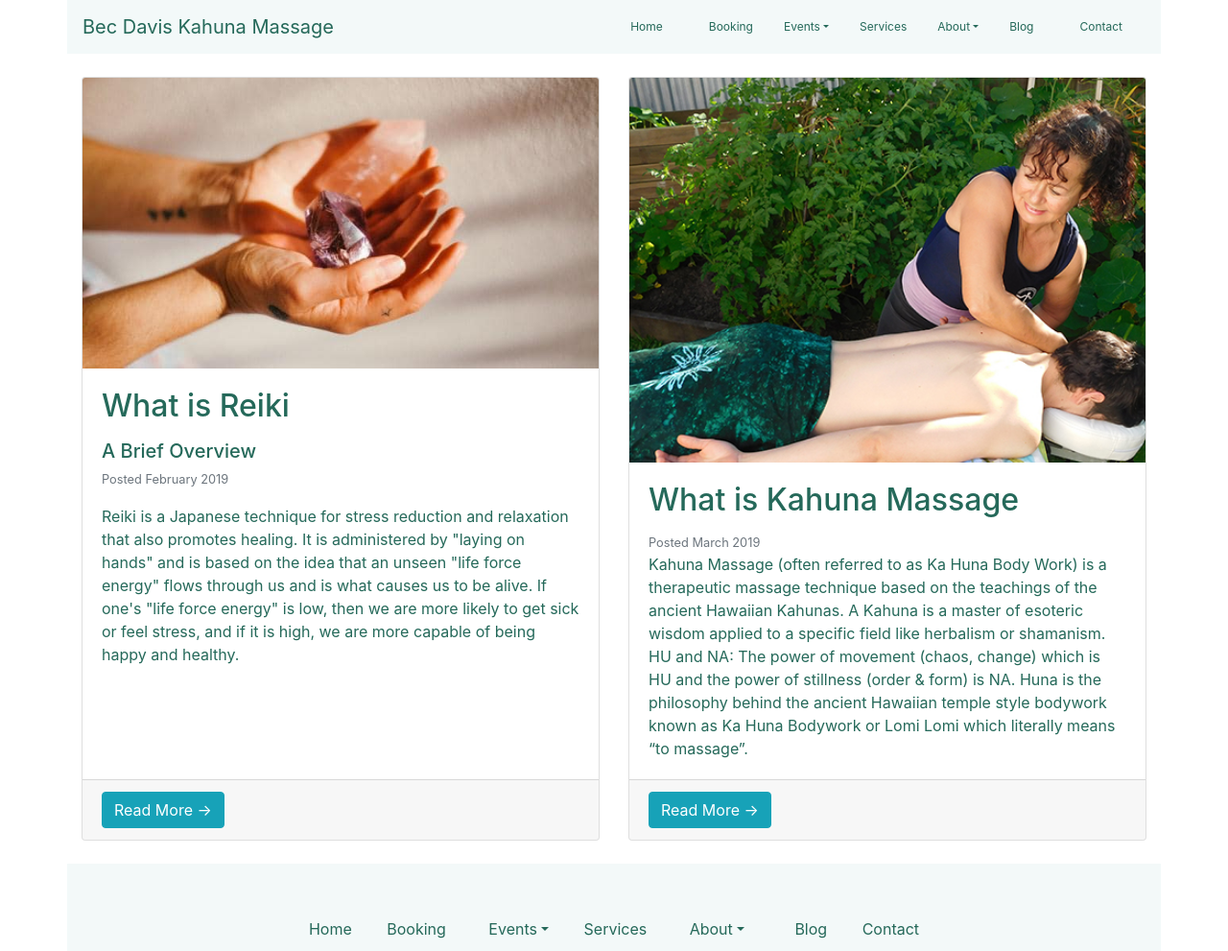
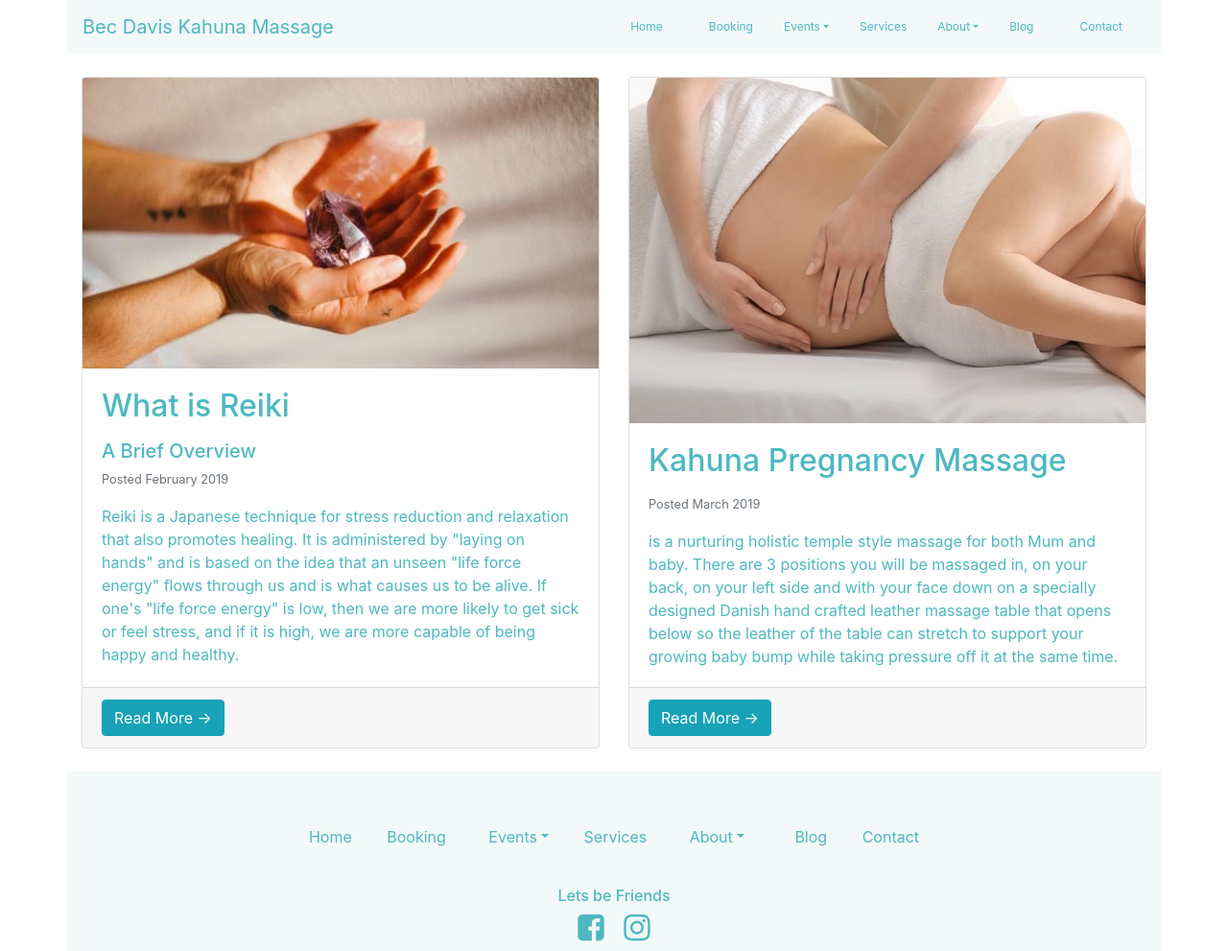
Before and after one commit to webcreate11/KahunaBD, a website: page blog.html in a window 1280 px wide. Shown: the top 991 px of the page at 96% size. Drawn offline with nearby package versions, Linux system fonts and the light colour scheme.

Commit message:
code update

```diff
--- a/blog.html
+++ b/blog.html
@@ -82,6 +82,23 @@
 
             <!-- Blog Post -->
             <div class="card mb-4">
+              <img class="card-img-top img-fluid" src="img/Pregnacy_Massage_Left-side-Website_744×498.jpeg" alt="Pregnancy image">
+                <div class="card-body dom-tc">
+                    <h2 class="card-title">Kahuna Pregnancy Massage </h2>
+                    <small class="text-muted">Posted March 2019</small>
+                    <p class="card-text mt-3">is a nurturing holistic temple style massage for both Mum and baby. There are 3 positions you will be massaged in, on your back, on your left side and with your face down on a specially designed Danish hand crafted leather massage table that opens below so the leather of the table can stretch to support your growing baby bump while taking pressure off it at the same time.</p>
+                </div>
+                <div class="card-footer text-muted">
+                <a href="blogcont.html#pregnancy" class="btn btn-info">Read More &rarr;</a>
+                </div>
+            </div>
+          </div>
+
+            <!-- Blog Entries Column
+          <div class=" col-12 col-md-6 mt-4">
+
+            Blog Post
+            <div class="card mb-4">
               <img class="card-img-top img-fluid" src="img/Bec_Arms_Massaging_smaller2.jpg" alt="Kahuna Massage image">
                 <div class="card-body dom-tc">
                     <h2 class="card-title">What is Kahuna Massage</h2>
@@ -92,7 +109,7 @@
                 <a href="blogcont.html#kahuna" class="btn btn-info">Read More &rarr;</a>
                 </div>
             </div>
-          </div>
+          </div> -->
 
            <!-- Blog Entries Column
           <div class=" col-12 col-md-6 mt-4">
--- a/css/styles.css
+++ b/css/styles.css
@@ -7,17 +7,17 @@
 }
 
 .nav-text {
-    color: #25695a;
+    color: #4db8c2;
     font-size: .75rem;
 }
 
 .footer-text {
-    color: #25695a;
+    color: #4db8c2;
     font-size: 1rem;
 }
 
 .dom-tc {
-    color: #25695a;
+    color: #4db8c2;
 }
 
 a:hover {
@@ -120,7 +120,7 @@
         border-radius: 2px;
 
     }
-} */
+}  */
 
 
 @media (min-width: 1200px){
```
Also changed, not shown: blogcont.html (+14 -2 lines), index.html (+1 -1 lines), img/Pregnacy_Massage_Left-side-Website_744×498.jpeg (added).
